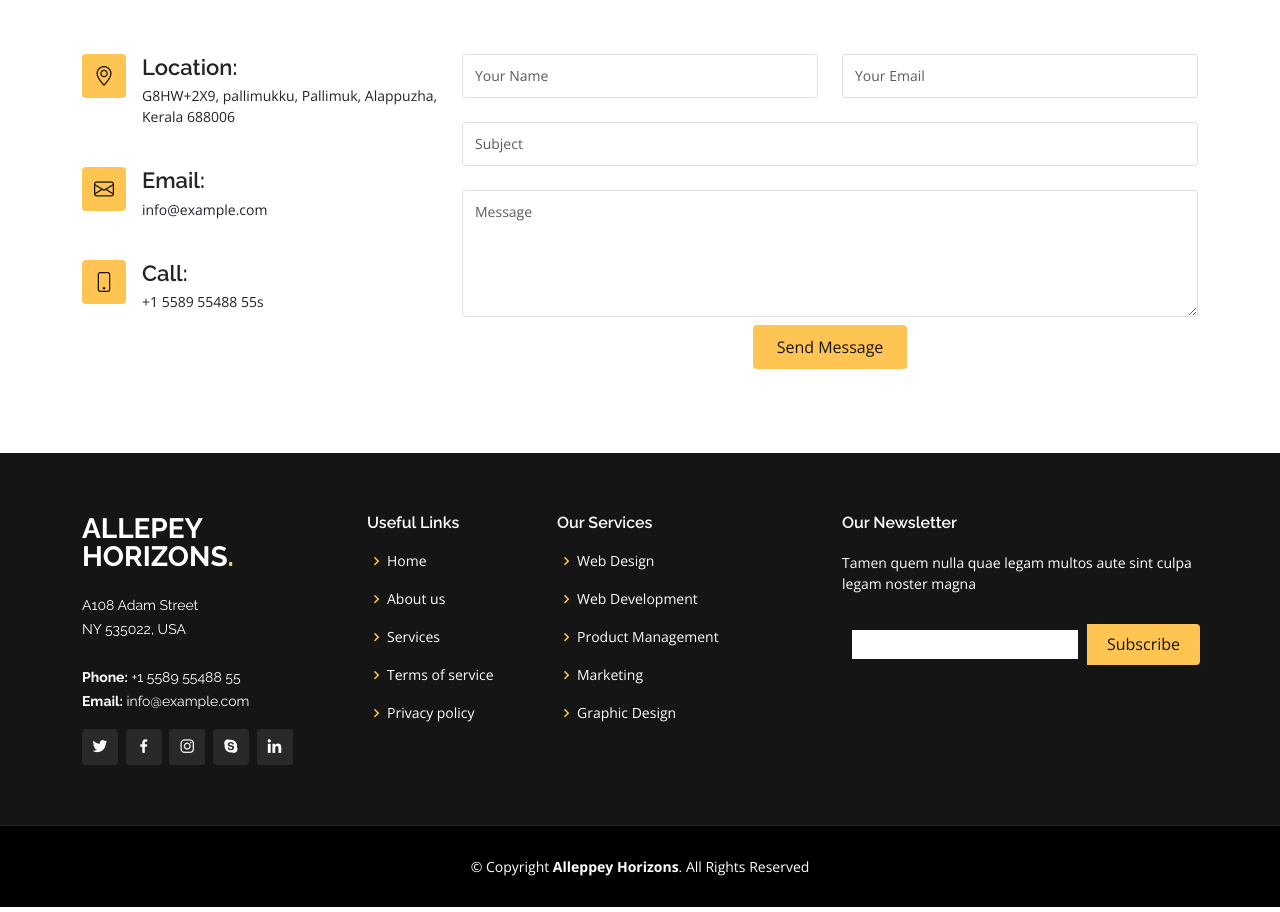
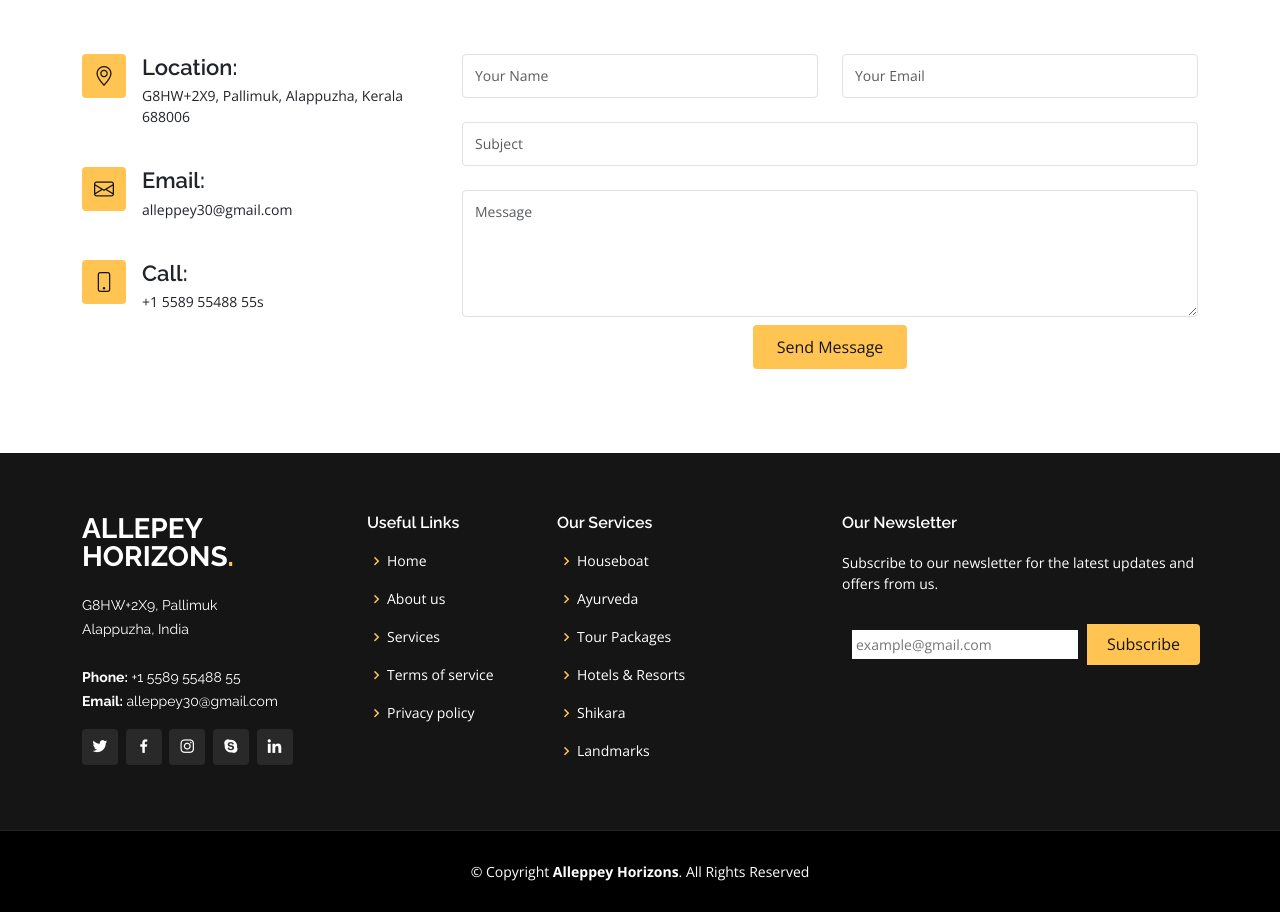
Before and after one commit to Vulcan-byte-alt/Alleppey-Horizon, a Django app: page / in a window 1280 px wide. Shown: the part 5449-6361 px from the top of the page. Run offline with Django 5.2, Linux system fonts and the light colour scheme; some libraries are stand-ins or nearby versions.

Commit message:
some changes

```diff
--- a/Templates/main/home.html
+++ b/Templates/main/home.html
@@ -666,13 +666,13 @@
                     <div class="address">
                         <i class="bi bi-geo-alt"></i>
                         <h4>Location:</h4>
-                        <p>G8HW+2X9, pallimukku, Pallimuk, Alappuzha, Kerala 688006</p>
+                        <p>G8HW+2X9, Pallimuk, Alappuzha, Kerala 688006</p>
                     </div>
 
                     <div class="email">
                         <i class="bi bi-envelope"></i>
                         <h4>Email:</h4>
-                        <p>info@example.com</p>
+                        <p>alleppey30@gmail.com</p>
                     </div>
 
                     <div class="phone">
@@ -744,10 +744,10 @@
             <div class="footer-info">
               <h3>Allepey Horizons<span>.</span></h3>
               <p>
-                A108 Adam Street <br>
-                NY 535022, USA<br><br>
+                G8HW+2X9, Pallimuk <br>
+                Alappuzha, India<br><br>
                 <strong>Phone:</strong> +1 5589 55488 55<br>
-                <strong>Email:</strong> info@example.com<br>
+                <strong>Email:</strong> alleppey30@gmail.com<br>
               </p>
               <div class="social-links mt-3">
                 <a href="#" class="twitter"><i class="bx bxl-twitter"></i></a>
@@ -773,19 +773,20 @@
           <div class="col-lg-3 col-md-6 footer-links">
             <h4>Our Services</h4>
             <ul>
-              <li><i class="bx bx-chevron-right"></i> <a href="#">Web Design</a></li>
-              <li><i class="bx bx-chevron-right"></i> <a href="#">Web Development</a></li>
-              <li><i class="bx bx-chevron-right"></i> <a href="#">Product Management</a></li>
-              <li><i class="bx bx-chevron-right"></i> <a href="#">Marketing</a></li>
-              <li><i class="bx bx-chevron-right"></i> <a href="#">Graphic Design</a></li>
+              <li><i class="bx bx-chevron-right"></i> <a href="{% url 'houseboat home' %}">Houseboat</a></li>
+              <li><i class="bx bx-chevron-right"></i> <a href="{% url 'ayurveda home' %}">Ayurveda</a></li>
+              <li><i class="bx bx-chevron-right"></i> <a href="{% url 'page_development' %}">Tour Packages</a></li>
+              <li><i class="bx bx-chevron-right"></i> <a href="{% url 'hotel_home' %}">Hotels & Resorts</a></li>
+              <li><i class="bx bx-chevron-right"></i> <a href="{% url 'shikara home' %}">Shikara</a></li>
+              <li><i class="bx bx-chevron-right"></i> <a href="{% url 'page_development'%}">Landmarks</a></li>
             </ul>
           </div>
 
           <div class="col-lg-4 col-md-6 footer-newsletter">
             <h4>Our Newsletter</h4>
-            <p>Tamen quem nulla quae legam multos aute sint culpa legam noster magna</p>
+            <p>Subscribe to our newsletter for the latest  updates and offers from us.</p>
             <form action="" method="post">
-              <input type="email" name="email"><input type="submit" value="Subscribe">
+              <input type="email" name="email" placeholder="example@gmail.com"><input type="submit" value="Subscribe">
             </form>
 
           </div>
--- a/Templates/main/signup.html
+++ b/Templates/main/signup.html
@@ -163,7 +163,7 @@
                         </div>
 
                         <div class="form-submit">
-                            <input type="submit" value="Book now" class="submit" id="submit" name="submit" />
+                            <input type="submit" value="Sign Up" class="submit" id="submit" name="submit" />
                             <a href="{% url 'signin' %}" class="vertify-booking">Already a member? Sign In</a>
                         </div>
                     </form>
```
Also changed, not shown: db.sqlite3.
